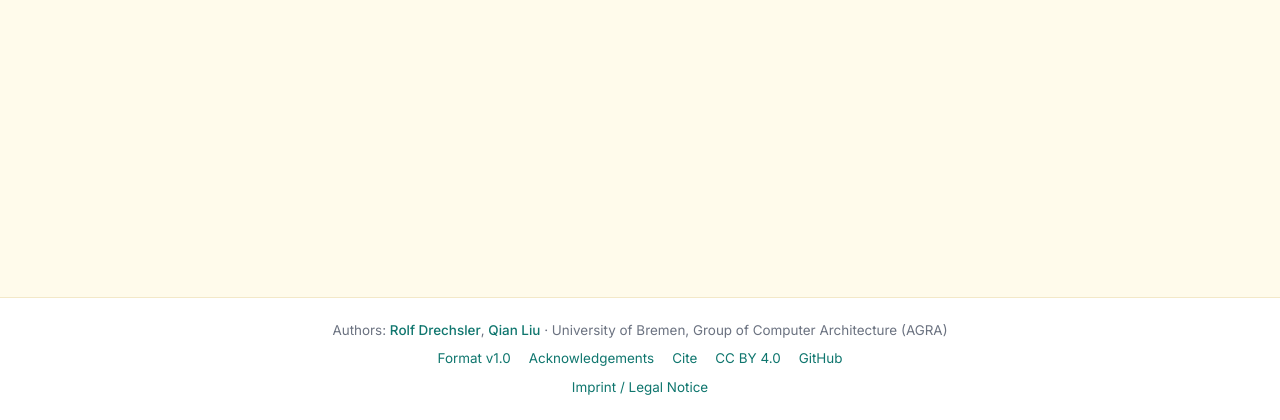
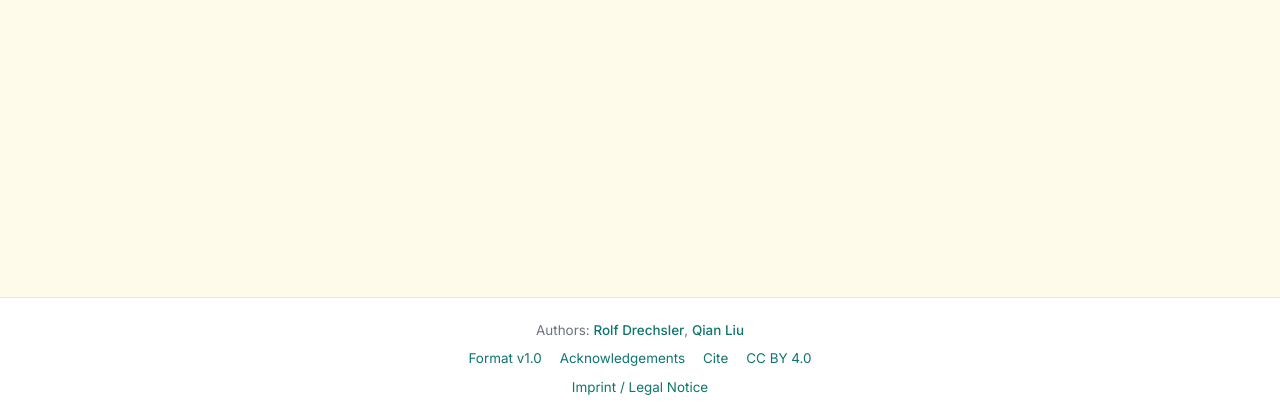
Before and after one commit to QianLiu301/MVLBenchmarkGenerator, a Flask app: page /admin/ in a window 1280 px wide. Shown: the part 380-800 px from the top of the page. Run offline with Flask 3, Linux system fonts and the light colour scheme; the visitor is signed in with stand-in values (Sample User, id 1); data that the repository does not hold is empty; some libraries are stand-ins or nearby versions.

Commit message:
Footer: drop institution line after authors and GitHub link

```diff
--- a/web/templates/base.html
+++ b/web/templates/base.html
@@ -61,14 +61,12 @@
                 Authors:
                 <a href="https://de.linkedin.com/in/rolf-drechsler-2304a98" target="_blank" rel="noopener">Rolf Drechsler</a>,
                 <a href="https://www.linkedin.com/in/qian-liu-0707482bb/" target="_blank" rel="noopener">Qian Liu</a>
-                · University of Bremen, Group of Computer Architecture (AGRA)
             </div>
             <div class="footer-links">
                 <a href="{{ url_for('library.format') }}">Format v1.0</a>
                 <a href="{{ url_for('library.acknowledgements') }}">Acknowledgements</a>
                 <a href="{{ url_for('library.cite') }}">Cite</a>
                 <a href="https://creativecommons.org/licenses/by/4.0/" target="_blank" rel="noopener">CC BY 4.0</a>
-                <a href="https://github.com/QianLiu301/MVLBenchmarkGenerator" target="_blank" rel="noopener">GitHub</a>
             </div>
             <div><a href="#" id="legalLink">Imprint / Legal Notice</a></div>
         </div>
```
